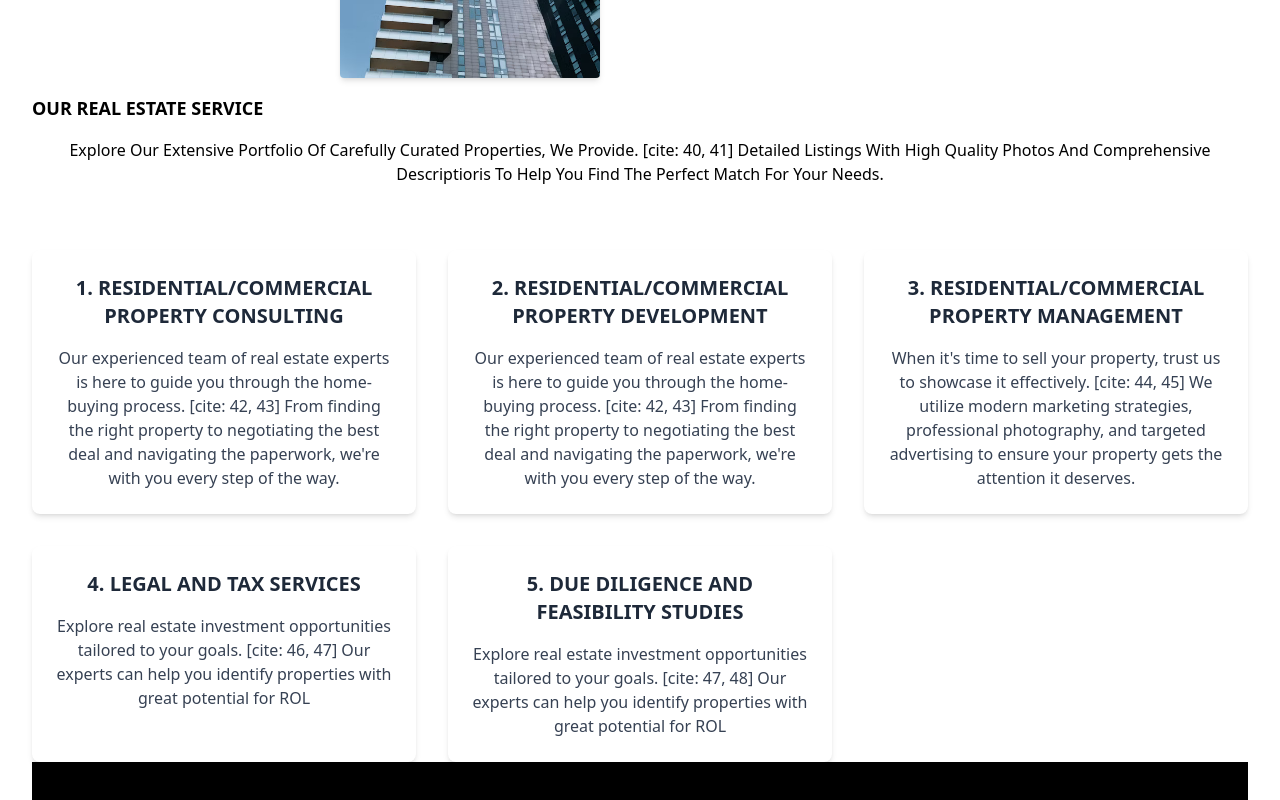
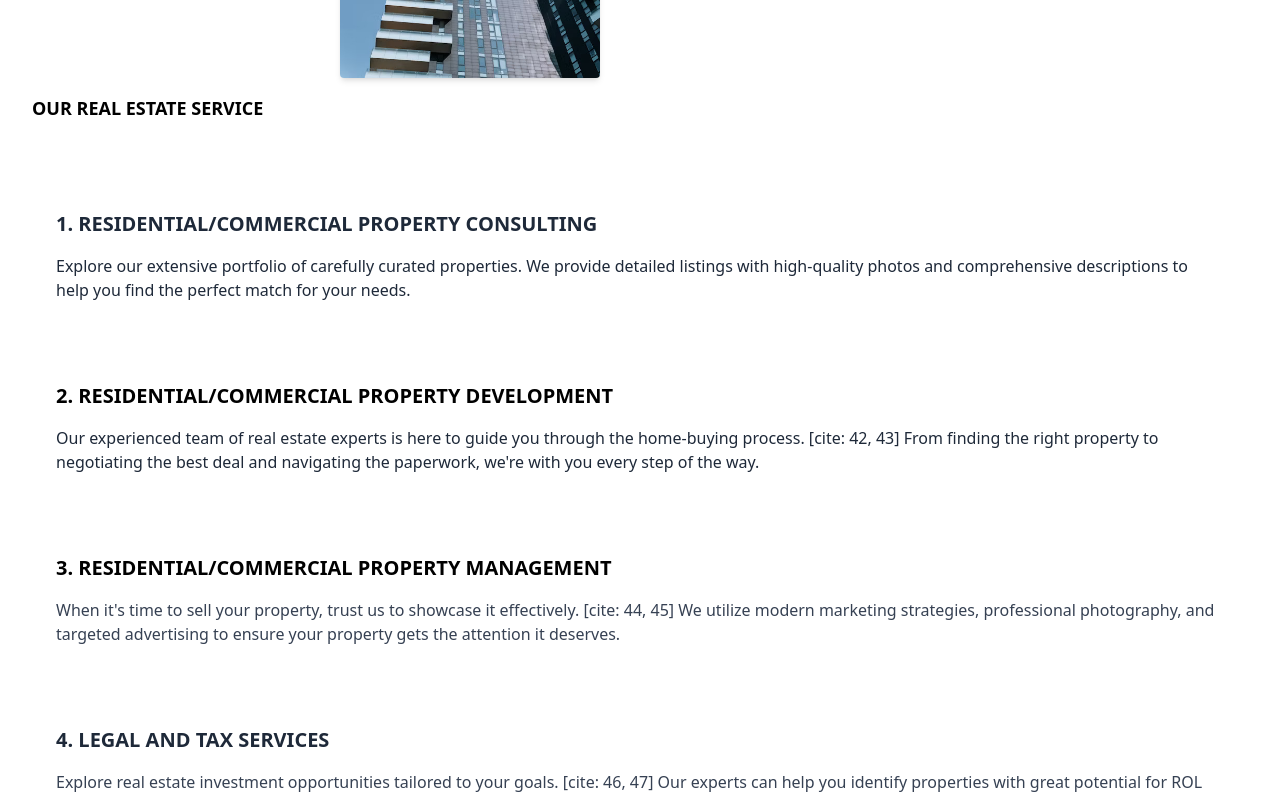
Before and after one commit to lievin219/ibuye-dev, a React (Vite) app: page /service in a window 1280 px wide. Shown: the part 400-1200 px from the top of the page. Built offline with nearby package versions, Linux system fonts and the light colour scheme.

Commit message:
why rwanda page sub,iitted

```diff
--- a/src/Pages/ServicePage.jsx
+++ b/src/Pages/ServicePage.jsx
@@ -19,33 +19,25 @@ const ServicesPage = () => {
 
 
           <h1 className="text-lg   mb-4 font-bold text-left">OUR REAL ESTATE SERVICE</h1>
-          <p className="">
-            Explore Our Extensive Portfolio Of Carefully Curated Properties, We Provide. [cite: 40, 41]
-            Detailed Listings With High Quality Photos And Comprehensive Descriptioris
-            To Help You Find The Perfect Match For Your Needs.
-          </p>
+
         </div>
 
         {/* Services Grid */}
-        <div className="grid grid-cols-1 md:grid-cols-2 lg:grid-cols-3 gap-8">
+        <div className="flex flex-col  gap-8 ">
           {/* Service 1 */}
-          <div className="bg-white rounded-lg shadow-md p-6">
+          <div className="bg-white   p-6 text-left">
             <h2 className="text-xl font-semibold text-gray-800 mb-4">
               1. RESIDENTIAL/COMMERCIAL PROPERTY CONSULTING
             </h2>
-            <p className="text-gray-700">
-              Our experienced team of real estate experts is here to guide you through the home-buying process. [cite: 42, 43]
-              From finding the right property to negotiating the best
-              deal and navigating the paperwork, we're with you every step of the way.
-            </p>
+           <p className='text-gray-800'>  Explore our extensive portfolio of carefully curated properties. We provide detailed listings with high-quality photos and comprehensive descriptions to help you find the perfect match for your needs.</p>
           </div>
 
           {/* Service 2 */}
-          <div className="bg-white rounded-lg shadow-md p-6">
-            <h2 className="text-xl font-semibold text-gray-800 mb-4">
+          <div className="bg-white  p-6 text-left">
+            <h2 className="text-xl font-semibold  mb-4">
               2. RESIDENTIAL/COMMERCIAL PROPERTY DEVELOPMENT
             </h2>
-            <p className="text-gray-700">
+            <p className="text-gray-800">
               Our experienced team of real estate experts is here to guide you through the home-buying process. [cite: 42, 43]
               From finding the right property to negotiating the best
               deal and navigating the paperwork, we're with you every step of the way.
@@ -53,8 +45,8 @@ const ServicesPage = () => {
           </div>
 
           {/* Service 3 */}
-           <div className="bg-white rounded-lg shadow-md p-6">
-            <h2 className="text-xl font-semibold text-gray-800 mb-4">
+           <div className="bg-white  p-6 text-left">
+            <h2 className="text-xl font-semibold mb-4">
               3. RESIDENTIAL/COMMERCIAL PROPERTY MANAGEMENT
             </h2>
             <p className="text-gray-700">
@@ -65,7 +57,7 @@ const ServicesPage = () => {
           </div>
 
           {/* Service 4 */}
-          <div className="bg-white rounded-lg shadow-md p-6">
+          <div className="bg-white p-6 text-left">
             <h2 className="text-xl font-semibold text-gray-800 mb-4">
               4. LEGAL AND TAX SERVICES
             </h2>
@@ -76,7 +68,7 @@ const ServicesPage = () => {
           </div>
 
           {/* Service 5 */}
-          <div className="bg-white rounded-lg shadow-md p-6">
+          <div className="bg-white  p-6 text-left">
             <h2 className="text-xl font-semibold text-gray-800 mb-4">
               5. DUE DILIGENCE AND FEASIBILITY STUDIES
             </h2>
```
